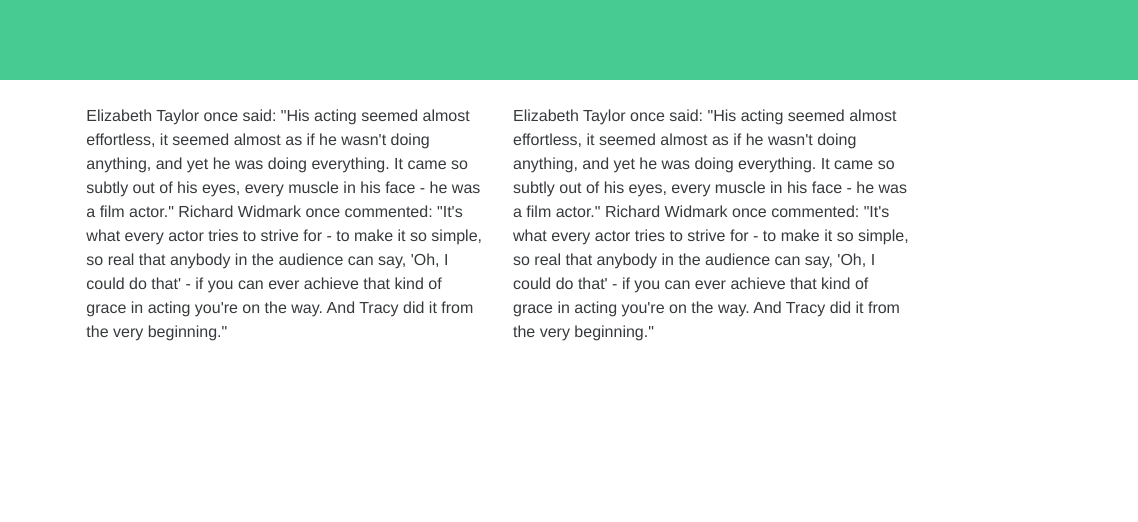
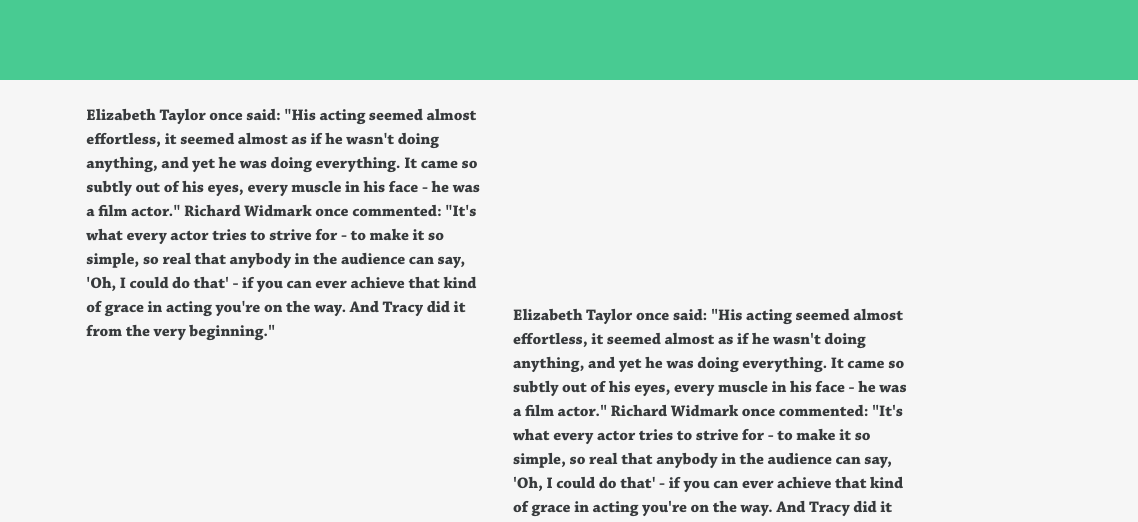
Before and after one commit to uclacec/CEC_JackBenny, a plain HTML site: page index.html in a window 1280 px wide. Shown: the part 630-1152 px from the top of the page, 142-1280 px from the left. Before the commit the page ends 974 px from the top, so only its background shows below. Drawn offline with Linux system fonts and the light colour scheme.

Commit message:
Add Lucas' style

```diff
--- a/css/style.css
+++ b/css/style.css
@@ -62,3 +62,24 @@ div#date{
 div#tickets{
 
 }
+
+.fill{
+    height: 100%;
+}
+
+.height38{
+    height: 38%;
+}
+
+.padright{
+    padding-right: 30px;
+    font-family: chaparral;
+}
+
+.top-buffer-200{
+    margin-top: 200px;
+}
+
+#lightgrey{
+    background-color: #F6F6F6;
+}
```
